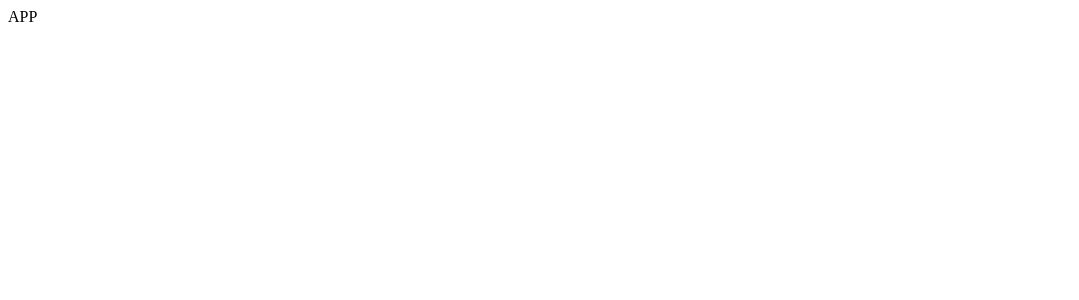
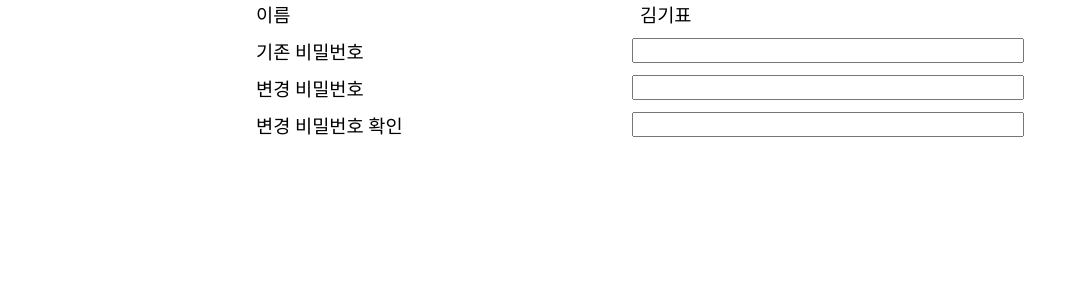
Before and after one commit to JNU-econovation/In-Out, a React (Create React App) app in the folder client/: page / in a window 1280 px wide. Shown: the top 300 px of the page, without its empty margins (0-1079 px from the left). Built offline with nearby package versions, Linux system fonts and the light colour scheme.

Commit message:
feat : create my-page ui no style

```diff
--- a/client/package.json
+++ b/client/package.json
@@ -9,7 +9,8 @@
     "react": "^16.12.0",
     "react-dom": "^16.12.0",
     "react-router-dom": "^5.1.2",
-    "react-scripts": "3.3.0"
+    "react-scripts": "3.3.0",
+    "styled-components": "^4.4.1"
   },
   "scripts": {
     "start": "react-scripts start",
--- a/client/src/presentation/App.jsx
+++ b/client/src/presentation/App.jsx
@@ -1,6 +1,28 @@
-import React from "react";
+import React, { Fragment } from "react";
+import { createGlobalStyle, ThemeProvider } from "styled-components";
+import { MyPage } from "./pages/mypage";
+import { theme } from "./theme/theme";
 function App() {
-  return <div> APP </div>;
+  const Global = createGlobalStyle`
+  html{
+    box-sizing: border-box;
+  }
+    body{
+      margin: 0px;
+    }
+
+    #root{
+      width: 100vw;
+    }
+  `;
+  return (
+    <Fragment>
+      <ThemeProvider theme={theme}>
+        <Global></Global>
+        <MyPage></MyPage>
+      </ThemeProvider>
+    </Fragment>
+  );
 }
 
 export default App;
--- /dev/null
+++ b/client/src/presentation/components/list-info.jsx
@@ -0,0 +1,48 @@
+import React from "react";
+import styled from "styled-components";
+
+export const ListInfoLabel = props => {
+  const { subject, value } = props;
+  return (
+    <LineWrapper>
+      <BlockLabel>{subject}</BlockLabel>
+      <BlockLabelWrapper>
+        <BlockLabel>{value}</BlockLabel>
+      </BlockLabelWrapper>
+    </LineWrapper>
+  );
+};
+
+export const ListInfoInput = ({ subject }) => {
+  return (
+    <LineWrapper>
+      <BlockLabel>{subject}</BlockLabel>
+      <BlockInput></BlockInput>
+    </LineWrapper>
+  );
+};
+
+const LineWrapper = styled.section`
+  width: 100%;
+  margin-bottom: 10px;
+  display: flex;
+  justify-content: space-between;
+  align-items: center;
+`;
+
+const BlockLabel = styled.label`
+  display: inline-block;
+  display: flex;
+  align-items: center;
+  margin-right: 10px;
+`;
+
+const BlockLabelWrapper = styled.section`
+  width: 50%;
+`;
+
+const BlockInput = styled.input`
+  display: inline-block;
+  width: 50%;
+  height: ${({ theme }) => theme.mainFontSize};
+`;
--- /dev/null
+++ b/client/src/presentation/pages/mypage/index.jsx
@@ -0,0 +1,21 @@
+import React from "react";
+import styled from "styled-components";
+import { UpdateFrom } from "./update-form";
+import { ListInfoInput, ListInfoLabel } from "../../components/list-info";
+export const MyPage = () => {
+  return (
+    <StyledBox>
+      <UpdateFrom>
+        <ListInfoLabel subject={"이름"} value={"김기표"}></ListInfoLabel>
+        <ListInfoInput subject={"기존 비밀번호"}></ListInfoInput>
+        <ListInfoInput subject={"변경 비밀번호"}></ListInfoInput>
+        <ListInfoInput subject={"변경 비밀번호 확인"}></ListInfoInput>
+      </UpdateFrom>
+    </StyledBox>
+  );
+};
+
+const StyledBox = styled.section`
+  display: flex;
+  justify-content: center;
+`;
--- /dev/null
+++ b/client/src/presentation/pages/mypage/update-form/index.jsx
@@ -0,0 +1,28 @@
+import React from "react";
+import styled from "styled-components";
+
+export const UpdateFrom = ({ children }) => {
+  return <UpdateFromWapper>{children}</UpdateFromWapper>;
+};
+
+const UpdateFromWapper = styled.section`
+  display: flex;
+  flex-direction: column;
+  width: 100%;
+  font-size: ${({ theme }) => theme.smallFontSize};
+
+  @media all and (min-width: 768px) {
+    width: 90%;
+    font-size: ${({ theme }) => theme.mainFontSize};
+  }
+
+  @media all and (min-width: 768px) and (max-width: 1024px) {
+    width: 70%;
+    font-size: ${({ theme }) => theme.mainFontSize};
+  }
+
+  @media all and (min-width: 1025px) {
+    width: 60%;
+    font-size: ${({ theme }) => theme.mainFontSize};
+  }
+`;
--- /dev/null
+++ b/client/src/presentation/theme/theme.js
@@ -0,0 +1,4 @@
+export const theme = {
+  mainFontSize: "14pt",
+  smallFontSize: "12pt"
+};
```
Also changed, not shown: 1 other file (tests, documents, lock files or other folders).
